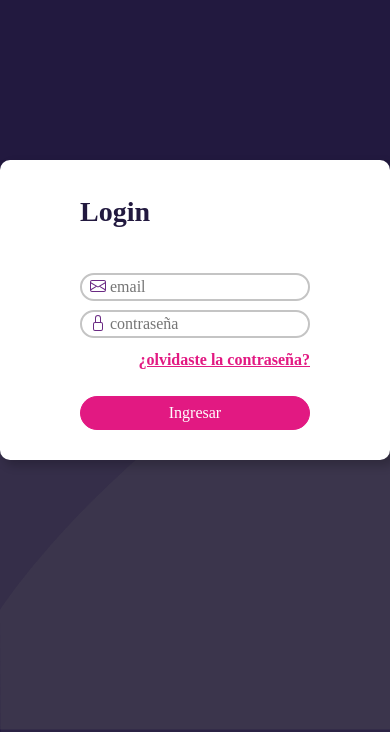
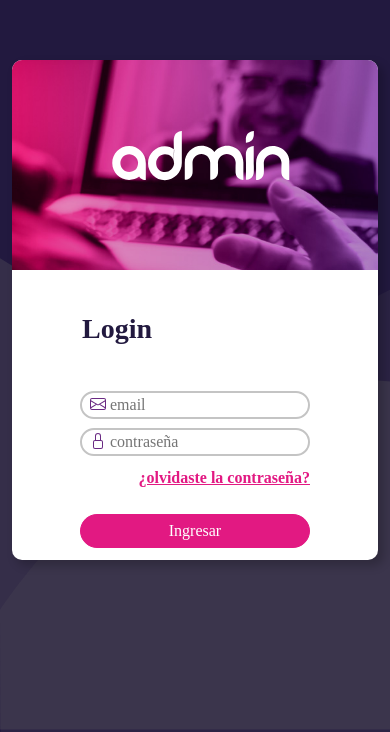
Before and after one commit to NanoCode10/ejercicios_UTN_desarolloweb, a plain HTML site: page clase9bis/index.html in a window 390 px wide. Shown: the part 112-844 px from the top of the page. Drawn offline with nearby package versions, Linux system fonts and the light colour scheme; a web font is replaced by a local one.

Commit message:
commit 280323

```diff
--- a/clase9bis/index.html
+++ b/clase9bis/index.html
@@ -20,11 +20,11 @@
   <body>
     <div class="wrapper">
       <div class="container main">
-        <div class="row col-md-12 col-sm-3">
-          <div class="col bg d-none d-lg-block side-image">
+        <div class="row col-md-6 col-sm-3">
+          <div class="col-md-6 col-sm-12 side-image">
             <img src="img/logo-blanco.svg" alt="" />
           </div>
-          <div class="col right">
+          <div class="col  right">
             <div class="input-box  text-start ">
               <header>Login</header>
               <div class="input-field mb-2  d-grid gap-1">
--- a/clase9bis/styles.css
+++ b/clase9bis/styles.css
@@ -48,6 +48,7 @@ header{
     font-size: 28px;
     padding:  0px 0px 0px 0px;
     margin-bottom: 40px;
+
     font-weight: bold;
 
 }
@@ -89,3 +90,28 @@ a:link{
   border-radius: 30px;
   font-size: 16px;
  }
+@media only screen and (max-width: 768px){
+  .side-image{
+    border-radius: 10px 10px 0 0;
+    height: 210px;
+    position: relative;
+  }
+  img{
+    width: 180px;
+
+    position: absolute;
+
+    top: 70px;
+    left: 27%;
+  }
+  .row{
+    height: 500px;
+    max-width: 400px;
+    width: 100%;
+  }
+  header{
+    padding: 1px 1px 40px 1px;
+    margin: 2px 1px 1px 1px;
+
+  }
+}
```
